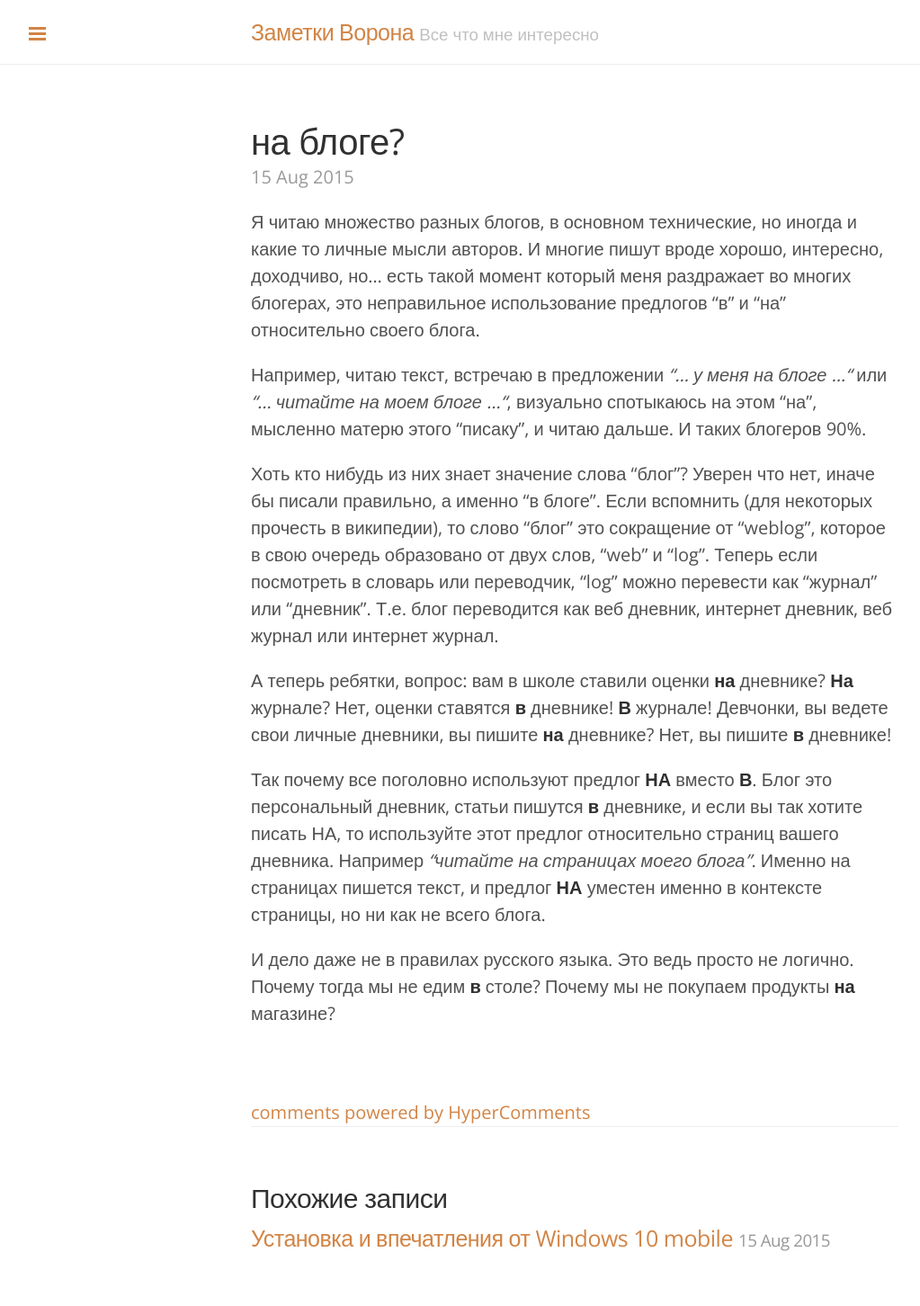
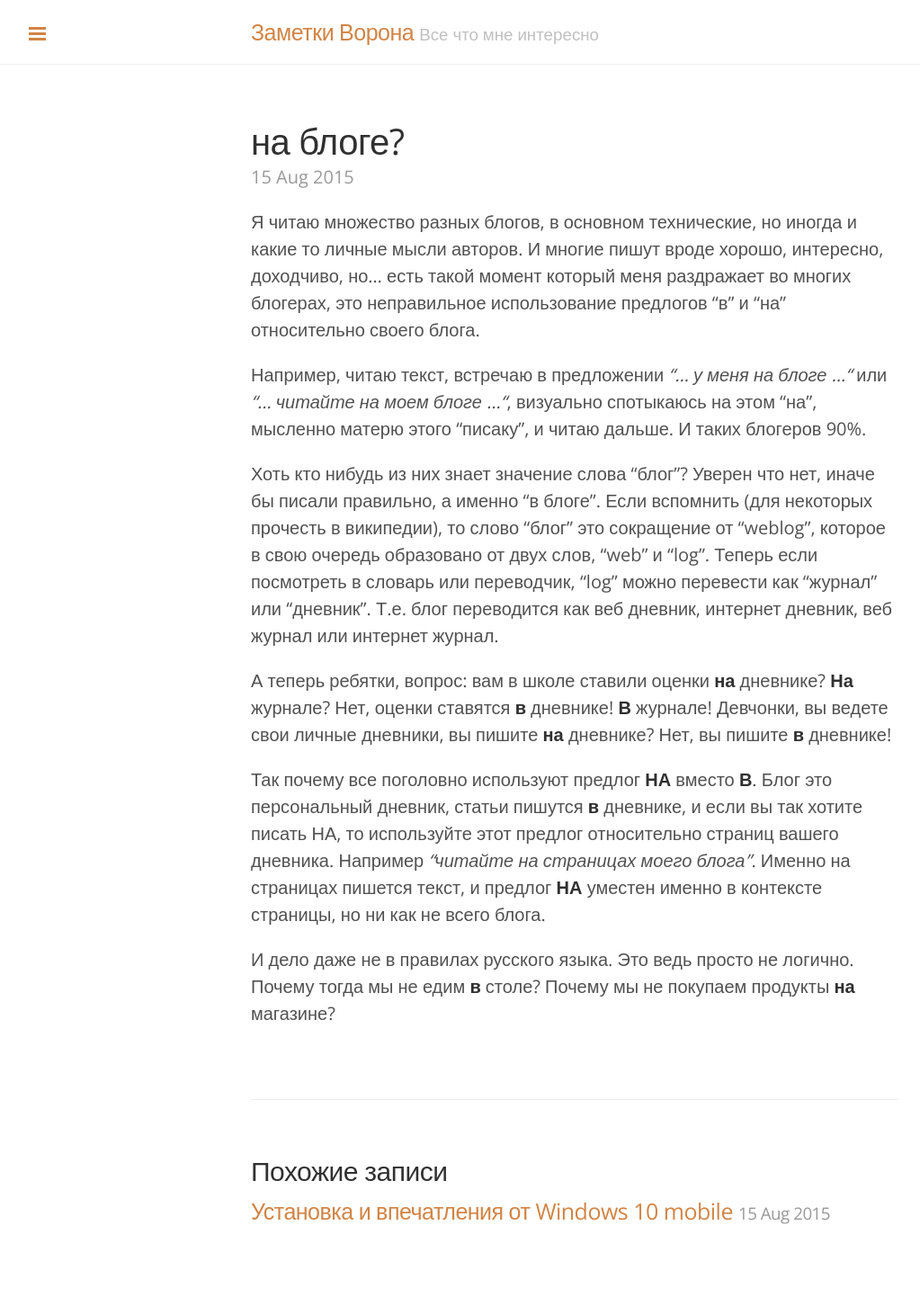
Before and after one commit to vorons/vorons.github.io, a Jekyll site: the page built from _posts/2015-08-15-na-bloge.markdown, in a window 1280 px wide. Shown: the whole page at 90% size, without its empty margins (1-1024 px from the left). Built offline with Jekyll 4.4.1, drawn with Linux system fonts in a browser that asks for light colours; comment, search, counter and statistics services are not loaded; after the commit the page ends 1422 px from its top, so only the background shows below that; some of the changed lines change nothing that is shown.

Commit message:
Update post.html

```diff
--- a/_layouts/post.html
+++ b/_layouts/post.html
@@ -7,21 +7,19 @@
   <span class="post-date">{{ page.date | date_to_string }}</span>
   {{ content }}
 </div>
-<div id="hypercomments_widget"></div>
+<div id="disqus_thread"></div>
 <script type="text/javascript">
-_hcwp = window._hcwp || [];
-_hcwp.push({widget:"Stream", widget_id: 9788});
-(function() {
-if("HC_LOAD_INIT" in window)return;
-HC_LOAD_INIT = true;
-var lang = (navigator.language || navigator.systemLanguage || navigator.userLanguage || "en").substr(0, 2).toLowerCase();
-var hcc = document.createElement("script"); hcc.type = "text/javascript"; hcc.async = true;
-hcc.src = ("https:" == document.location.protocol ? "https" : "http")+"://w.hypercomments.com/widget/hc/9788/"+lang+"/widget.js";
-var s = document.getElementsByTagName("script")[0];
-s.parentNode.insertBefore(hcc, s.nextSibling);
-})();
+    /* * * CONFIGURATION VARIABLES * * */
+    var disqus_shortname = 'voronpw';
+
+    /* * * DON'T EDIT BELOW THIS LINE * * */
+    (function() {
+        var dsq = document.createElement('script'); dsq.type = 'text/javascript'; dsq.async = true;
+        dsq.src = '//' + disqus_shortname + '.disqus.com/embed.js';
+        (document.getElementsByTagName('head')[0] || document.getElementsByTagName('body')[0]).appendChild(dsq);
+    })();
 </script>
-<a href="http://hypercomments.com" class="hc-link" title="comments widget">comments powered by HyperComments</a>
+<noscript>Please enable JavaScript to view the <a href="https://disqus.com/?ref_noscript" rel="nofollow">comments powered by Disqus.</a></noscript>
 <div class="related">
   <h2>Похожие записи</h2>
   <ul class="related-posts">
```
